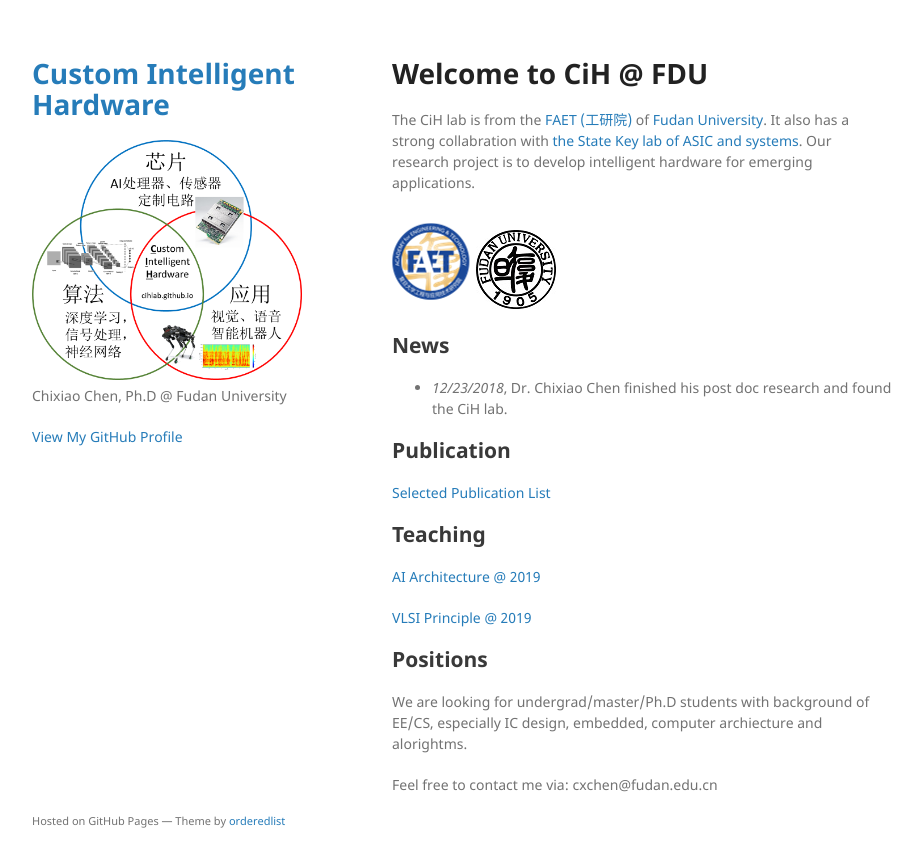
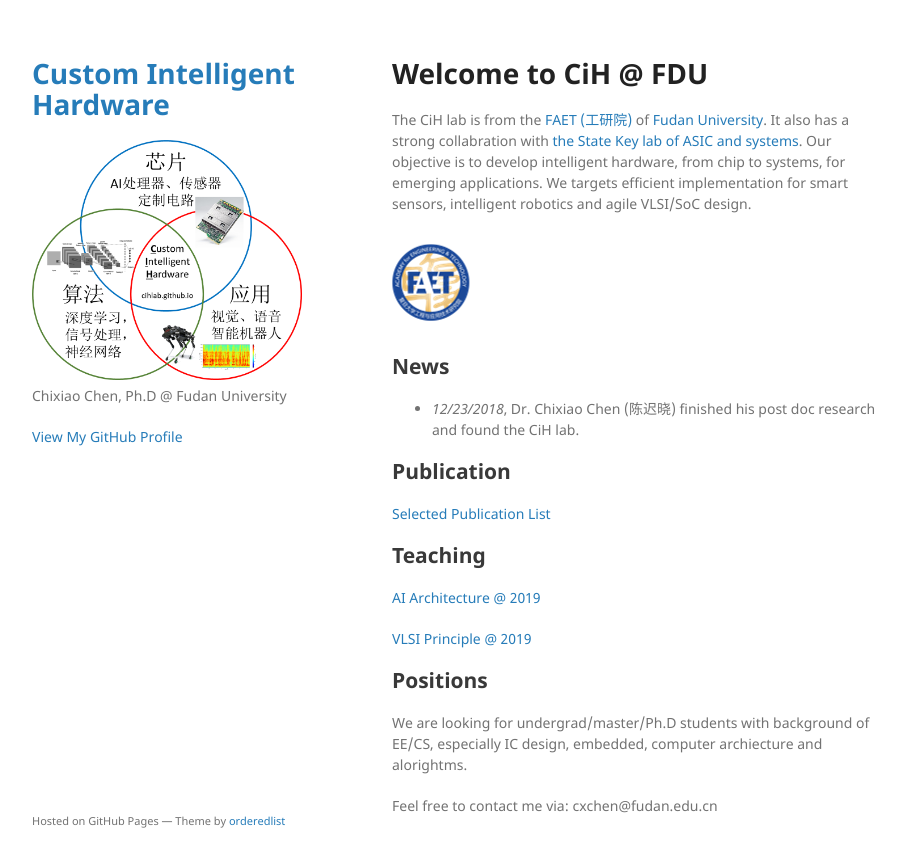
Before and after one commit to cihlab/cihlab.github.io, a Jekyll site: the page built from index.md, in a window 1280 px wide. Shown: the top 867 px of the page, without its empty margins (178-1100 px from the left). Built offline with Jekyll 4.4.1, drawn with Linux system fonts in a browser that asks for light colours; our own code applies the rules of GitHub Pages for plain Markdown files.

Commit message:
Update index.md

```diff
--- a/index.md
+++ b/index.md
@@ -5,15 +5,14 @@ layout: default
 # Welcome to CiH @ FDU
 
 The CiH lab is from the [FAET (工研院)](http://faet.fudan.edu.cn/) of [Fudan University](http://www.fudan.edu.cn). It also has a strong collabration with [the State Key lab of ASIC and systems](http://sme.fudan.edu.cn).
-Our research project is to develop intelligent hardware for emerging applications.
+Our objective is to develop intelligent hardware, from chip to systems, for emerging applications.
+We targets efficient implementation for smart sensors, intelligent robotics and agile VLSI/SoC design.
 
 ![faet](./assets/img/faetlog.png)
-![fudan](./assets/img/xiaohui.jpg)
-
 
 ## News
 
-* _12/23/2018_, Dr. Chixiao Chen finished his post doc research and found the CiH lab.
+* _12/23/2018_, Dr. Chixiao Chen (陈迟晓) finished his post doc research and found the CiH lab.
 
 ## Publication
 
```
